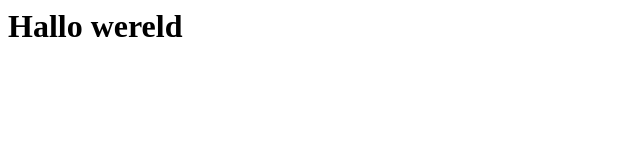
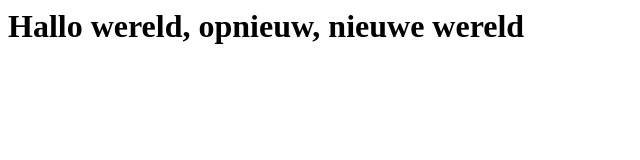
Before and after one commit to YaschaT/afec-demo1, an Eleventy site: page src/index.md in a window 1280 px wide. Shown: the whole page, without its empty margins (0-640 px from the left). Built offline with nearby package versions, Linux system fonts and the light colour scheme; Eleventy itself is replaced by a stand-in of ours; files that its build step writes are made by us from their sources.

Commit message:
index.md is gewijzigd

```diff
--- a/src/index.md
+++ b/src/index.md
@@ -1,5 +1,5 @@
 ---
-title : "Hallo wereld"
+title : "Hallo wereld, opnieuw, nieuwe wereld"
 ---
 
 # {{title}}
```
